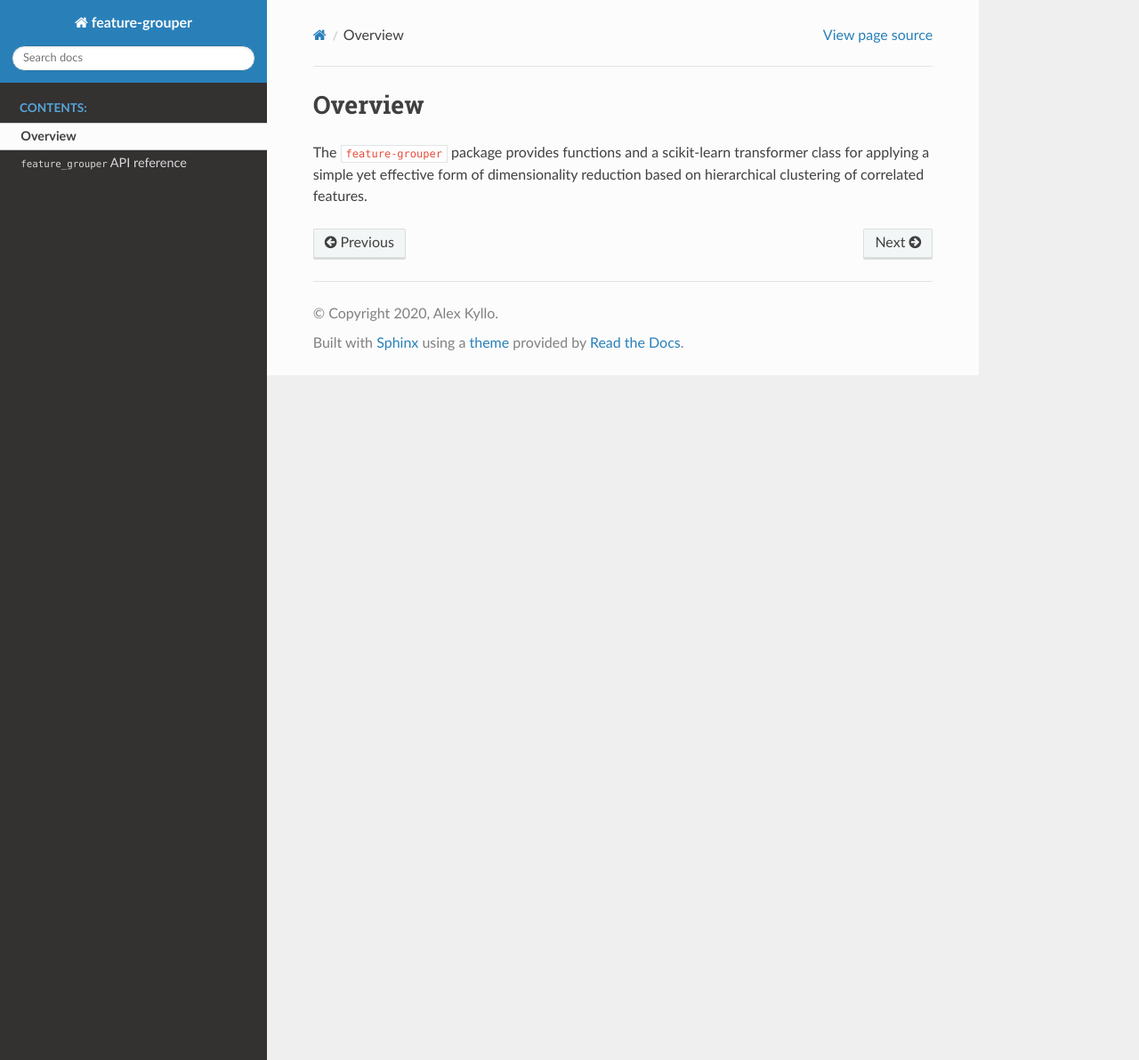
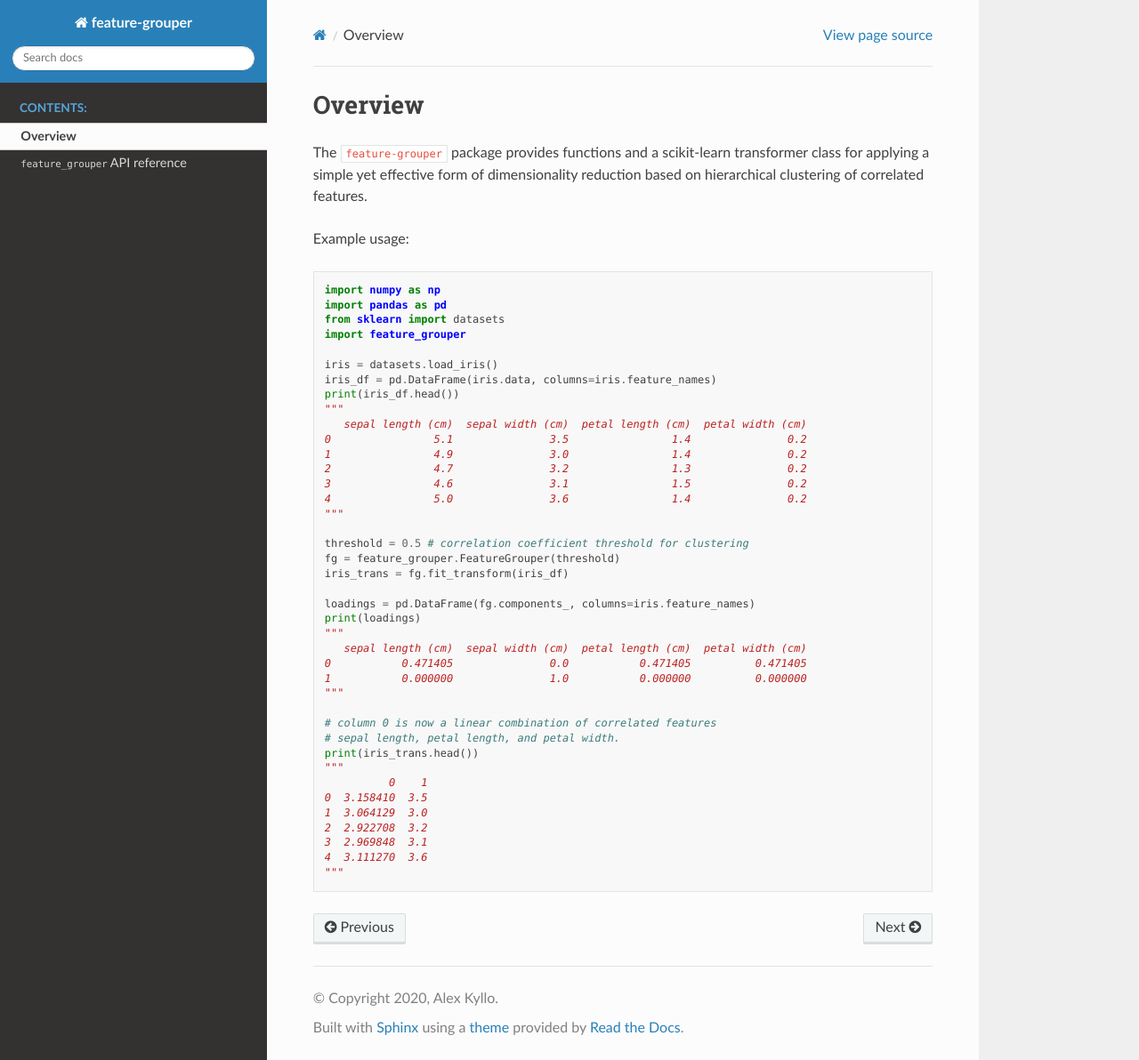
Before and after one commit to alexkyllo/feature-grouper, a Sphinx documentation site: the page built from docs/overview.rst, in a window 1280 px wide and 1192 px high. Shown: the whole window at 89% size. Built offline with Sphinx 7.4.7 and the Read the Docs theme 2.0.0, drawn with Linux system fonts in a browser that asks for light colours.

```diff
--- a/docs/overview.rst
+++ b/docs/overview.rst
@@ -5,3 +5,48 @@ The ``feature-grouper`` package provides functions and a scikit-learn
 transformer class for applying a simple yet effective form of
 dimensionality reduction based on hierarchical clustering of correlated
 features.
+
+Example usage:
+
+.. code:: python
+
+   import numpy as np
+   import pandas as pd
+   from sklearn import datasets
+   import feature_grouper
+
+   iris = datasets.load_iris()
+   iris_df = pd.DataFrame(iris.data, columns=iris.feature_names)
+   print(iris_df.head())
+   """
+      sepal length (cm)  sepal width (cm)  petal length (cm)  petal width (cm)
+   0                5.1               3.5                1.4               0.2
+   1                4.9               3.0                1.4               0.2
+   2                4.7               3.2                1.3               0.2
+   3                4.6               3.1                1.5               0.2
+   4                5.0               3.6                1.4               0.2
+   """
+
+   threshold = 0.5 # correlation coefficient threshold for clustering
+   fg = feature_grouper.FeatureGrouper(threshold)
+   iris_trans = fg.fit_transform(iris_df)
+
+   loadings = pd.DataFrame(fg.components_, columns=iris.feature_names)
+   print(loadings)
+   """
+      sepal length (cm)  sepal width (cm)  petal length (cm)  petal width (cm)
+   0           0.471405               0.0           0.471405          0.471405
+   1           0.000000               1.0           0.000000          0.000000
+   """
+
+   # column 0 is now a linear combination of correlated features
+   # sepal length, petal length, and petal width.
+   print(iris_trans.head())
+   """
+             0    1
+   0  3.158410  3.5
+   1  3.064129  3.0
+   2  2.922708  3.2
+   3  2.969848  3.1
+   4  3.111270  3.6
+   """
```
Also changed, not shown: README.rst (+5 -2 lines), 2 other files.
